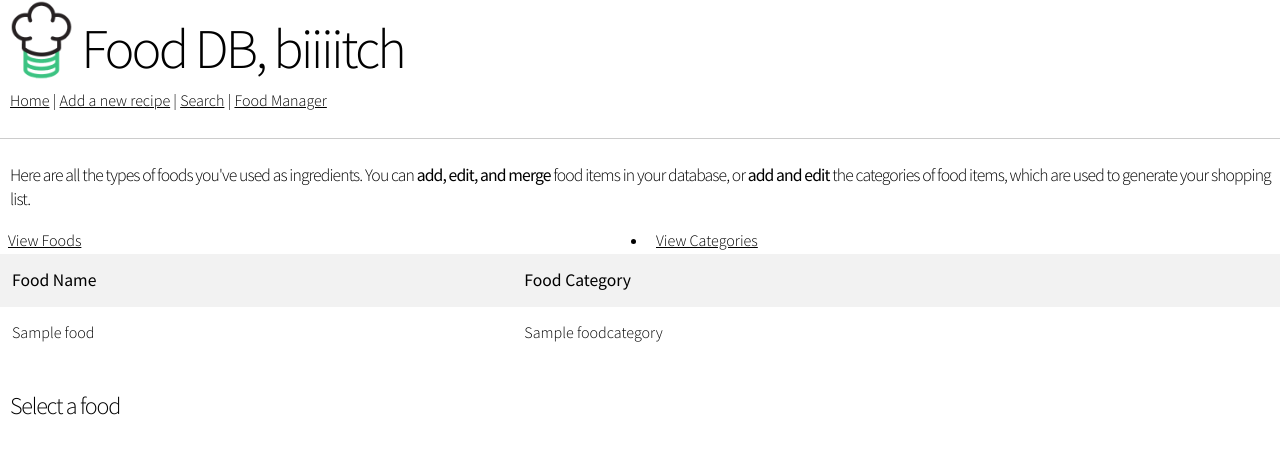
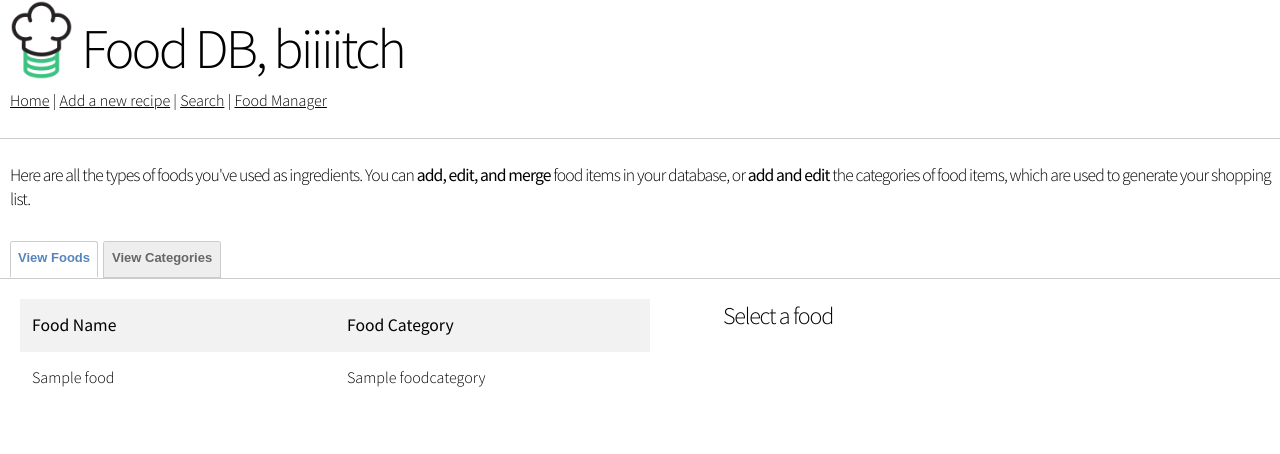
Before and after one commit to liveandletbri/food_db, a Django app: page /food/ in a window 1280 px wide; the page is wider, and only the part inside the window is pictured. Shown: the top 454 px of that part. Run offline with Django 5.2, Linux system fonts and the light colour scheme; tables that the repository leaves empty hold one stand-in row (values such as "Sample post"); some libraries are stand-ins or nearby versions.

Commit message:
Add style stuff from branch back that got lost during weird main merge

```diff
--- a/food_db/static/css/style.css
+++ b/food_db/static/css/style.css
@@ -339,3 +339,152 @@ input[type="url"] {
 svg.grip-icon {
     color: lightgray;
 }
+
+/* manage_food.html */
+#tabs {
+    width: 100%;
+    border-bottom: solid 1px #CCC;
+    padding-right: 2px;
+    margin-top: 30px;
+    padding-left:10px;
+ }
+ a {cursor:pointer;}
+
+ #tabs li {
+    float:left;
+    list-style:none;
+    border-top:1px solid #ccc;
+    border-left:1px solid #ccc;
+    border-right:1px solid #ccc;
+    margin-right:5px;
+    border-top-left-radius:3px;
+    border-top-right-radius:3px;
+    outline:none;
+    padding-left: 0px;
+ }
+
+ #tabs li a {
+    font-family:Arial, Helvetica, sans-serif;
+    font-size: small;
+    font-weight: bold;
+    color: #5685bc;;
+    padding-top: 5px;
+    padding-left: 7px;
+    padding-right: 7px;
+    padding-bottom: 8px;
+    display:block;
+    background: #FFF;
+    border-top-left-radius:3px;
+    border-top-right-radius:3px;
+    text-decoration:none;
+    outline:none;
+ }
+
+ #tabs li a.inactive{
+    padding-top:5px;
+    padding-bottom:8px;
+    padding-left: 8px;
+    padding-right: 8px;
+    color:#666666;
+    background: #EEE;
+    outline:none;
+    border-bottom: solid 1px #CCC;
+ }
+
+ #tabs li a:hover, #tabs li a.inactive:hover {
+    color: #5685bc;
+    outline:none;
+ }
+
+ .tab_container {
+    clear:both;
+    width:100%;
+    text-align:left;
+    padding-top: 20px;
+    padding-left: 20px;
+    display: inline-block;
+ }
+
+ .tab_container h2 { margin-left: 15px;  margin-right: 15px;  margin-bottom: 10px; color: #5685bc; }
+
+ .tab_container p { margin-left: 15px; margin-right: 15px;  margin-top: 10px; margin-bottom: 10px; line-height: 1.3; }
+
+ .tab_container ul { margin-left: 25px; line-height: 1.1; list-style-type: disc; column-count: 1;}
+
+ .tab_container li { margin-left: 5px;}
+
+.manage_food_table {
+    width: 50%;
+    font-size: medium;
+    float: left;
+    table-layout: fixed;
+}
+
+.mange_food_table tr {
+    position:relative;
+    transform:scale(1,1);
+}
+
+.food_stats {
+    float: left;
+    padding-left: 5%;
+    width: 50%;
+    position: sticky;
+    top: 10px;
+}
+
+.food_stats li {
+    padding-left: 0px;
+    width: 300px;
+}
+
+.food_stats span {
+    padding-bottom: 30px;
+    display: block;
+}
+
+.food_stats ul {
+    padding-left: 0px;
+}
+
+/* When screen is at least 600 px wide */
+@media screen and (min-width: 600px) {
+    .food_stats ul {
+        width: 350px;
+    }
+    .food_stats li {
+        width: 350px;
+    }
+    .food_stats button {
+        width: 525px;
+    }
+}
+/* When screen is less than 600 px wide */
+@media screen and (max-width: 599px) {
+    .food_stats ul {
+        width: 220px;
+    }
+    .food_stats li {
+        width: 200px;
+    }
+    .food_stats button {
+        width: 225px;
+    }
+}
+
+.manage_food_row.highlight_stats {
+    color: #d9edf7;
+    background-color: #31708f;
+}
+.manage_food_row.highlight_merge {
+    color: #d9edf7;
+    background-color: #610035;
+}
+button.merge_selected {
+    color: #d9edf7;
+    background-color: #610035;
+}
+#cancel_merge_food_button {
+    margin-top: 10px;
+    margin-bottom: 20px;
+}
```
